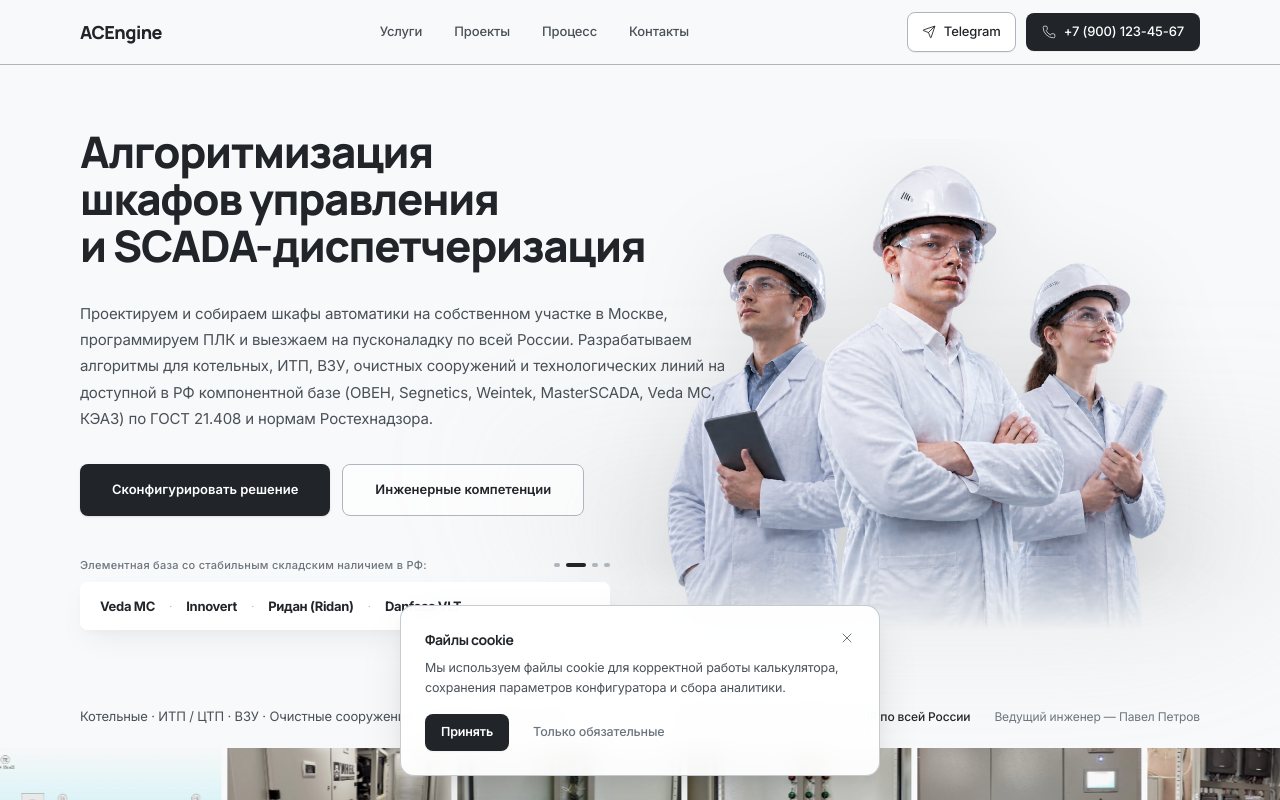
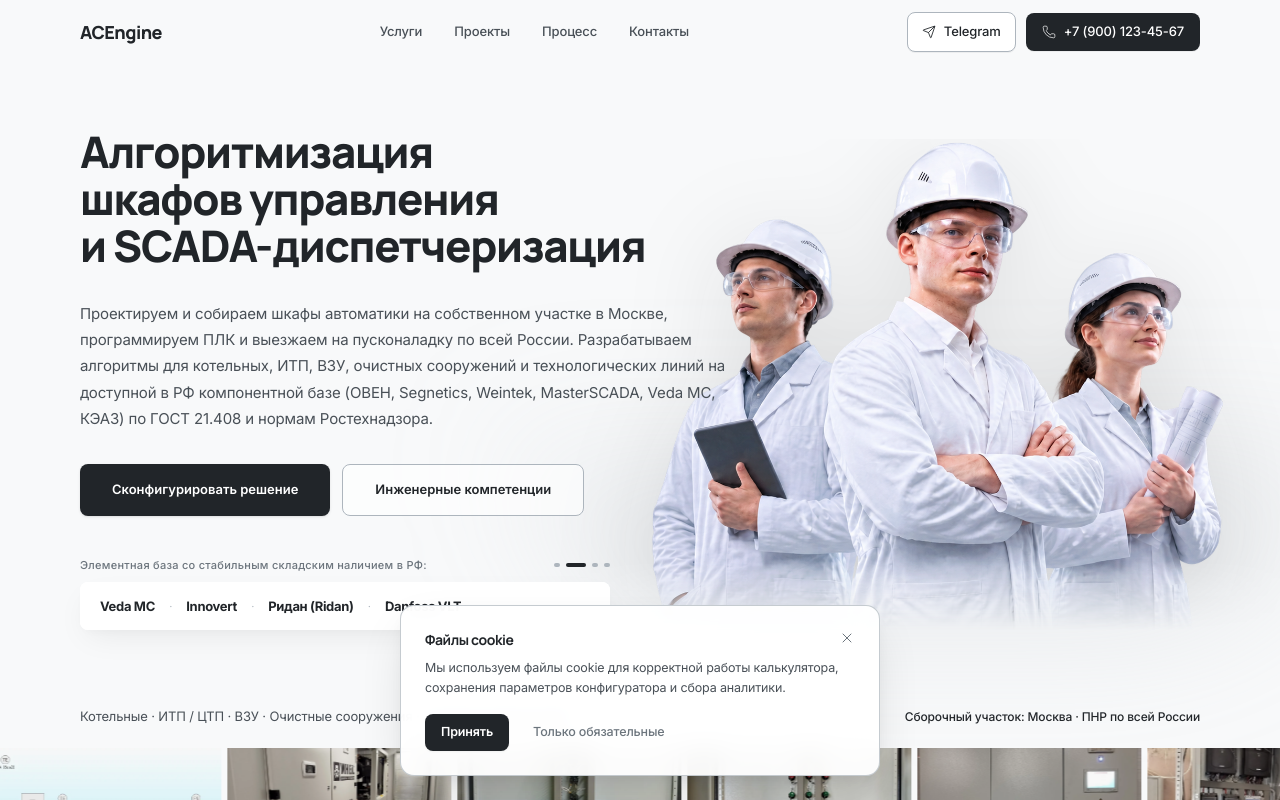
Before and after one commit to adamprogety-hub/t3_auto, a Next.js app: page / in a window 1280 px wide. Shown: the top 800 px of the page. Built offline with nearby package versions, Linux system fonts and the light colour scheme.

Commit message:
feat: update hero team image, show navbar border on scroll, and remove engineer note

```diff
--- a/src/components/layout/navbar.tsx
+++ b/src/components/layout/navbar.tsx
@@ -1,6 +1,6 @@
 "use client";
 
-import { useState } from "react";
+import { useState, useEffect } from "react";
 import { motion, AnimatePresence } from "framer-motion";
 import { Menu, X, Phone, Send } from "lucide-react";
 
@@ -13,9 +13,24 @@ const navLinks = [
 
 export function Navbar() {
   const [isOpen, setIsOpen] = useState(false);
+  const [isScrolled, setIsScrolled] = useState(false);
+
+  useEffect(() => {
+    const handleScroll = () => {
+      setIsScrolled(window.scrollY > 12);
+    };
+
+    handleScroll();
+    window.addEventListener("scroll", handleScroll, { passive: true });
+    return () => window.removeEventListener("scroll", handleScroll);
+  }, []);
 
   return (
-    <nav className="fixed top-0 left-0 right-0 z-50 border-b border-divider bg-surface/90 backdrop-blur-sm">
+    <nav
+      className={`fixed top-0 left-0 right-0 z-50 bg-surface/90 backdrop-blur-sm transition-colors duration-200 border-b ${
+        isScrolled || isOpen ? "border-divider" : "border-transparent"
+      }`}
+    >
       <div className="mx-auto max-w-[1440px] px-6 md:px-12 lg:px-20">
         <div className="flex h-16 items-center justify-between">
           {/* Logo */}
--- a/src/components/sections/hero.tsx
+++ b/src/components/sections/hero.tsx
@@ -119,7 +119,7 @@ export function Hero() {
             <div className="absolute inset-0 bg-gradient-to-t from-divider/25 via-transparent to-transparent rounded-full blur-3xl pointer-events-none -z-10" />
 
             <img
-              src="/pavel_hero_v2.png"
+              src="/hero_team.png"
               alt="Инженерная группа ACEngine"
               className="w-full h-auto object-contain object-bottom drop-shadow-[0_20px_50px_rgba(19,18,16,0.12)] [mask-image:linear-gradient(to_bottom,black_86%,transparent_100%)]"
               draggable={false}
@@ -278,9 +278,6 @@ export function Hero() {
               <span className="text-graphite font-medium">
                 Сборочный участок: Москва · ПНР по всей России
               </span>
-              <span className="text-pewter">
-                Ведущий инженер — Павел Петров
-              </span>
             </div>
           </div>
         </div>
```
Also changed, not shown: public/hero_team.png (added), public/pavel_hero_v2.png.
